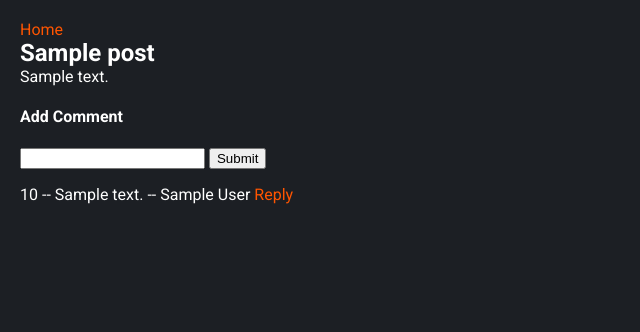
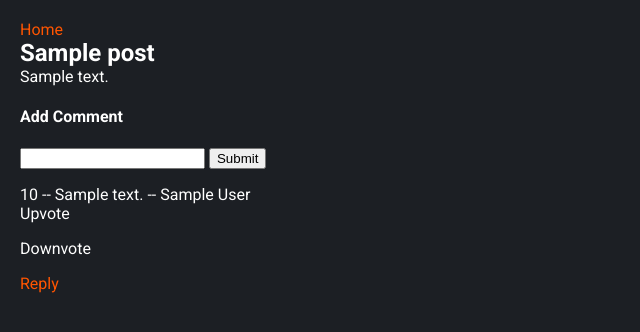
Before and after one commit to mikeyshean/django-reddit, a Django app: page /r/1/post/1/ in a window 1280 px wide. Shown: the top 332 px of the page, without its empty margins (0-640 px from the left). Run offline with Django 3.2, Linux system fonts and the light colour scheme; tables that the repository leaves empty hold one stand-in row (values such as "Sample post"); data that the repository does not hold is empty.

Commit message:
Add comment voting.

```diff
--- a/my_reddit/templates/my_reddit/partials/comment.html
+++ b/my_reddit/templates/my_reddit/partials/comment.html
@@ -1,6 +1,15 @@
 {% load dict_extras %}
 
 {{ votes }} -- {{ comment.comment_text }} -- {{ comment.author.name }}
+<form class="vote_form" action="{% url 'my_reddit:comment_vote' comment.id 'upvote' %}" method="post">
+  {% csrf_token %}
+  <button type="submit" name="button">Upvote</button>
+</form>
+<form class="vote_form" action="{% url 'my_reddit:comment_vote' comment.id 'downvote' %}" method="post">
+  {% csrf_token %}
+  <button type="submit" name="button">Downvote</button>
+</form>
+
 <a href="{% url 'my_reddit:comment' comment.id %}">Reply</a>
 
 {% if comments|get_values:comment.id %}
--- a/my_reddit/urls.py
+++ b/my_reddit/urls.py
@@ -6,7 +6,10 @@
     url(r'^new/', views.new_sub, name='new_sub'),
     url(r'^(?P<pk>[0-9]+)/$', views.SubView.as_view(), name='sub'),
     url(r'^(?P<sub_id>[0-9]+)/new/$', views.new_post, name='new_post'),
+    url(r'^(?P<sub_id>[0-9]+)/post/(?P<post_id>[0-9]+)/vote/$', views.post_vote, name='post_vote'),
     url(r'^(?P<sub_id>[0-9]+)/post/(?P<post_id>[0-9]+)/$', views.post_view, name='post'),
     url(r'^(?P<sub_id>[0-9]+)/post/(?P<post_id>[0-9]+)/comment/$', views.parent_comment, name='parent_comment'),
+    url(r'^comments/(?P<comment_id>[0-9]+)/(?P<type>upvote)/$', views.comment_vote, name='comment_vote'),
+    url(r'^comments/(?P<comment_id>[0-9]+)/(?P<type>downvote)/$', views.comment_vote, name='comment_vote'),
     url(r'^comments/(?P<pk>[0-9]+)/$', views.CommentView.as_view(), name='comment'),
 ]
--- a/my_reddit/views.py
+++ b/my_reddit/views.py
@@ -19,7 +19,6 @@
         return HttpResponseRedirect(reverse('my_reddit:sub', args=(sub.id,)))
 
 def new_sub(request):
-    print "SUB"
     return render(request, 'my_reddit/new_sub.html')
 
 class SubView(generic.DetailView):
@@ -45,14 +44,25 @@
         return HttpResponseRedirect(reverse('my_reddit:post', args=(sub_id,post.id)))
 
 def new_post(request, sub_id):
-    print "YOLO"
     return render(request, 'my_reddit/new_post.html', { 'sub_id': sub_id })
 
 def post_view(request, sub_id, post_id):
     post = get_object_or_404(Post, pk=post_id)
     comments = post.comments_by_parent_id()
-    print comments
     return render(request, 'my_reddit/post_show.html', { 'post': post, 'comments': comments })
+
+def comment_vote(request, comment_id, type):
+    comment = get_object_or_404(Comment, pk=comment_id)
+    if type == 'upvote':
+        comment.votes.create(amount=1)
+    elif type =='downvote':
+        comment.votes.create(amount=-1)
+    post = comment.post
+    return HttpResponseRedirect(reverse('my_reddit:post', args=(post.sub_id, post.id)))
+
+def post_vote(request, sub_id, post_id):
+    post = get_object_or_404(Post, pk=post_id)
+
 
 class CommentView(generic.DetailView):
 
```
Also changed, not shown: 3 other files.
